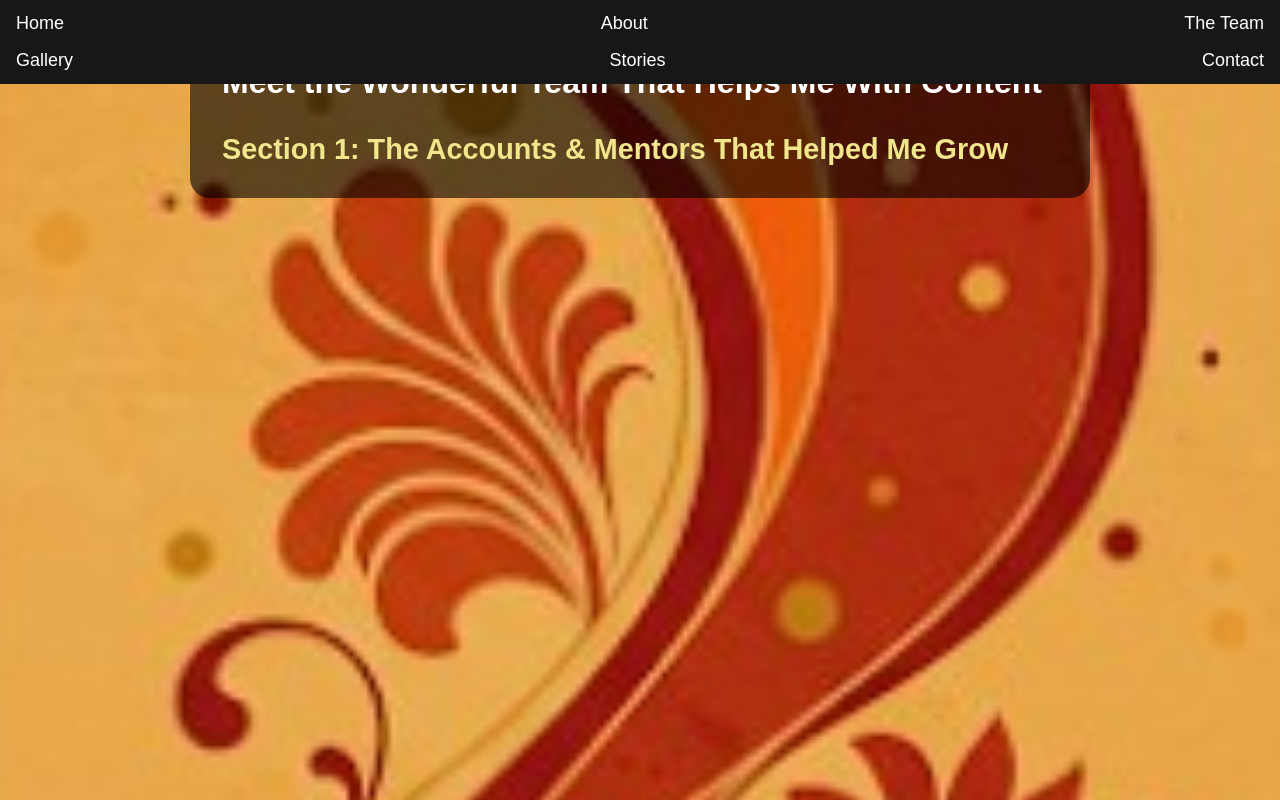
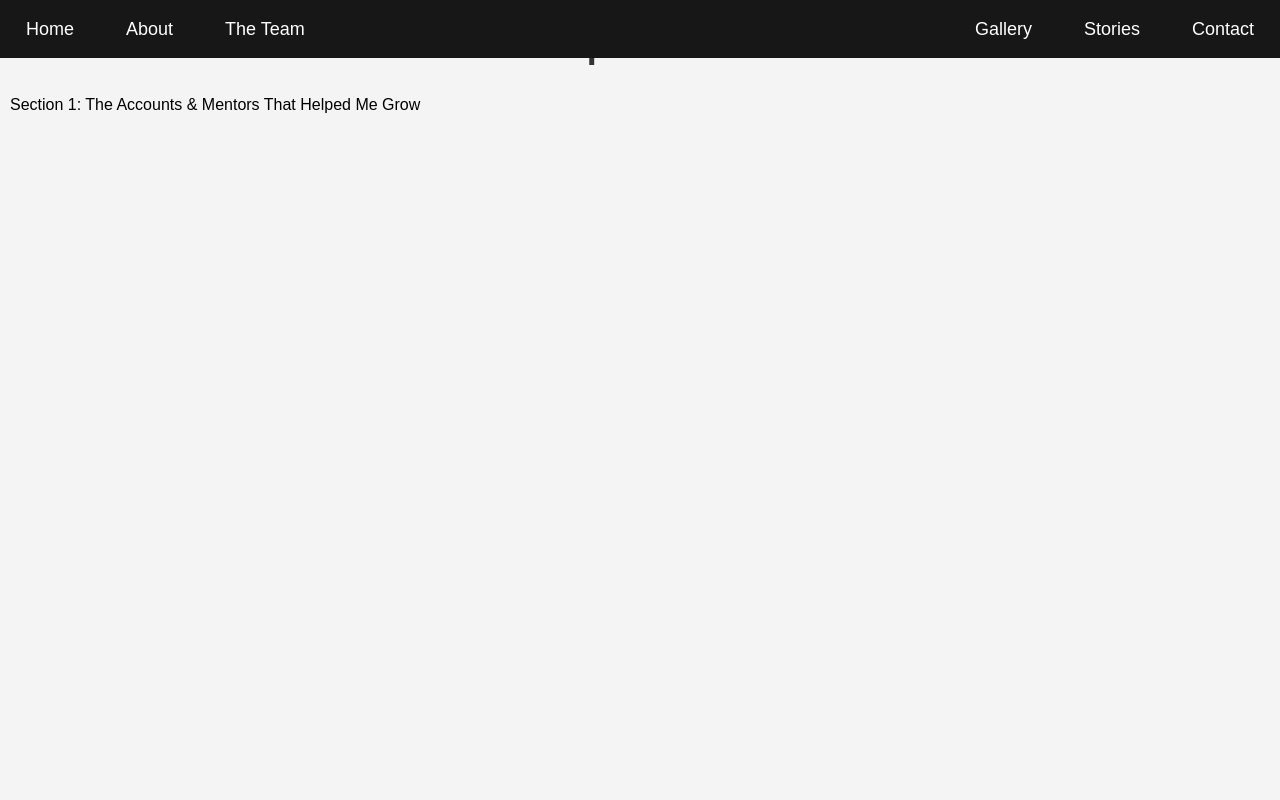
Before and after one commit to jainedits108/jainedits108.github.io-the-team-, a plain HTML site: page index.html in a window 1280 px wide. Drawn offline with Linux system fonts and the light colour scheme.

Commit message:
Update style.css

```diff
--- a/style.css
+++ b/style.css
@@ -1,109 +1,90 @@
-/* General Reset */
-* {
-  margin: 0;
-  padding: 0;
-  box-sizing: border-box;
-}
-
-/* Body Styling */
+/* General styles for the page */
 body {
     font-family: Arial, sans-serif;
     margin: 0;
     padding: 0;
-  background: url('https://github.com/jainedits108/jainedits108.github.io-the-team-/blob/main/unnamed-removebg-preview.png?raw=true') no-repeat center center fixed;
-  background-size: cover;
-  color: white;
-  padding: 2rem;
+    background-color: #f4f4f4;
 }
 
-/* Navigation Bar Styling */
+/* Navigation bar styling */
 nav {
     position: fixed;
     top: 0;
     left: 0;
     width: 100%;
     background-color: #171717;
-  padding: 5px 0;
+    padding: 10px 0;
     z-index: 1000;
-  text-align: center;
-}
-
-nav ul {
-  list-style-type: none;
-  margin: 0;
-  padding: 0;
     display: flex;
     justify-content: space-between;
 }
 
-nav ul li a {
+/* Left and right navbar links */
+.nav-left, .nav-right {
+    display: flex;
+    list-style: none;
+    padding: 0;
+}
+
+.nav-left li, .nav-right li {
+    margin: 0 10px;
+}
+
+nav a {
+    color: white;
     text-decoration: none;
-  color: white;
-  font-size: 18px;
-  padding: 8px 16px;
-  display: inline-block;
+    padding: 10px 15px;
     transition: background-color 0.3s;
 }
 
-nav ul li a:hover {
+nav a:hover {
     background-color: #575757;
 }
 
-/* Overlay Container for Team Page */
-.overlay {
-  background: rgba(0, 0, 0, 0.6);
-  padding: 2rem;
-  border-radius: 20px;
-  max-width: 900px;
-  margin: auto;
+/* Main content styling for the team page */
+.team-container {
+    padding: 80px 20px 20px 20px;
+    text-align: center;
+    background-image: url('https://github.com/jainedits108/jainedits108.github.io-the-team-/blob/main/unnamed-removebg-preview.png?raw=true');
+    background-size: cover;
+    background-attachment: fixed;
 }
 
-/* Section Titles */
-.section-title {
-  font-size: 1.8rem;
-  font-weight: bold;
-  margin-top: 2rem;
-  color: #f0e68c;
-}
-
-/* Team Member Name Styling */
-.name {
-  margin-left: 1.5rem;
-  font-weight: bold;
-  font-size: 1.2rem;
-  color: #ffdf8c;
-}
-
-/* Team Member Contribution Styling */
-.contribution {
-  margin-left: 3rem;
-  font-size: 1rem;
-  margin-bottom: 1rem;
-}
-
-/* Responsive Design for Mobile Devices */
-@media (max-width: 600px) {
-  body {
-    padding: 1rem;
-  }
-
-  .overlay {
-    padding: 1rem;
+/* Section styling */
+.section {
+    margin-bottom: 40px;
+    text-align: left;
+    padding: 10px;
 }
 
 h1 {
-    font-size: 2rem;
+    font-size: 36px;
+    font-weight: bold;
+    color: #333;
+    margin-bottom: 20px;
 }
 
-  .section-title {
-    font-size: 1.4rem;
+h2 {
+    font-size: 28px;
+    font-weight: bold;
+    color: #333;
+    margin-bottom: 10px;
 }
 
-  .name {
-    font-size: 1rem;
+/* List styling */
+ul {
+    list-style-type: none;
+    padding: 0;
 }
 
-  .contribution {
-    font-size: 0.95rem;
+ul li {
+    font-size: 18px;
+    line-height: 1.8;
+    margin-bottom: 10px;
+    color: #333;
 }
+
+ul li strong {
+    font-weight: bold;
+    color: #000;
 }
```
Lines whose indentation alone changed are shown as unchanged.
